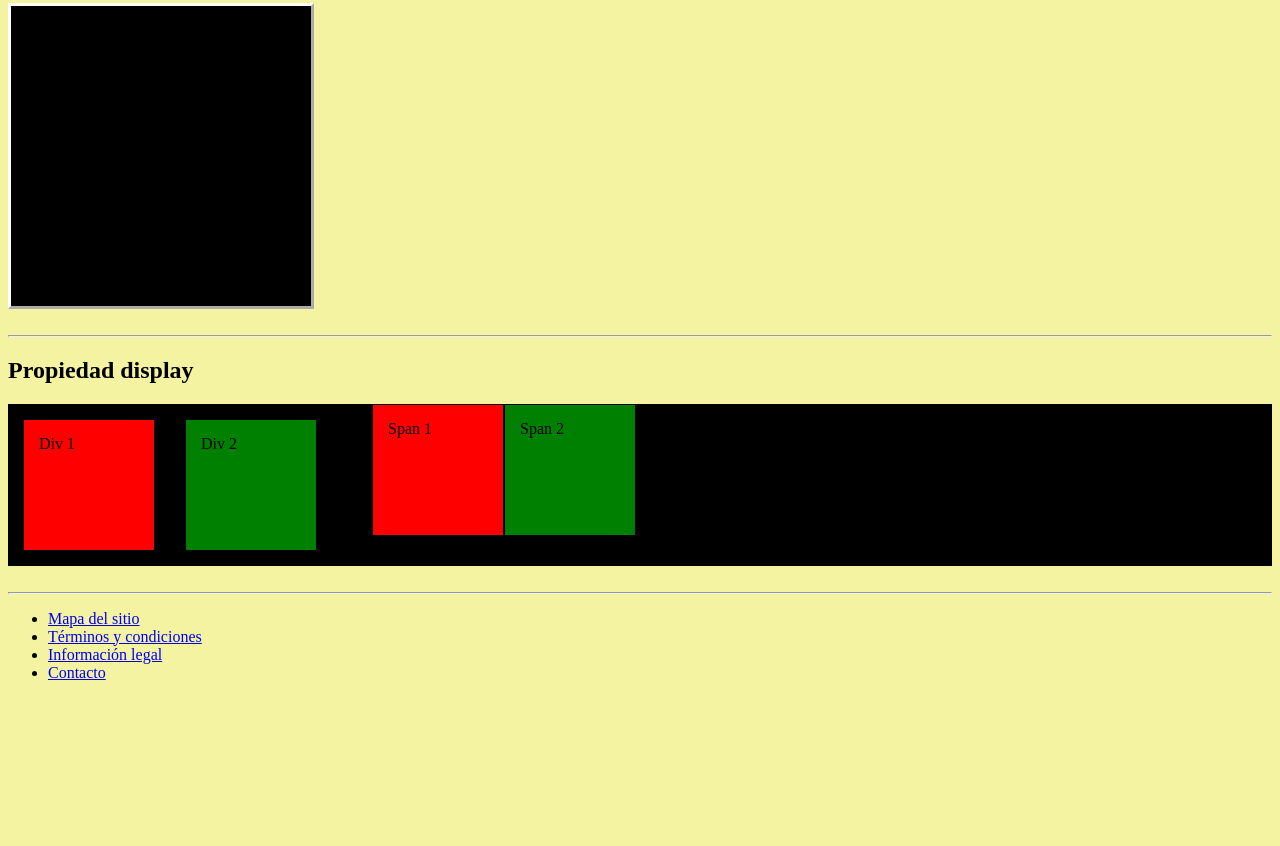
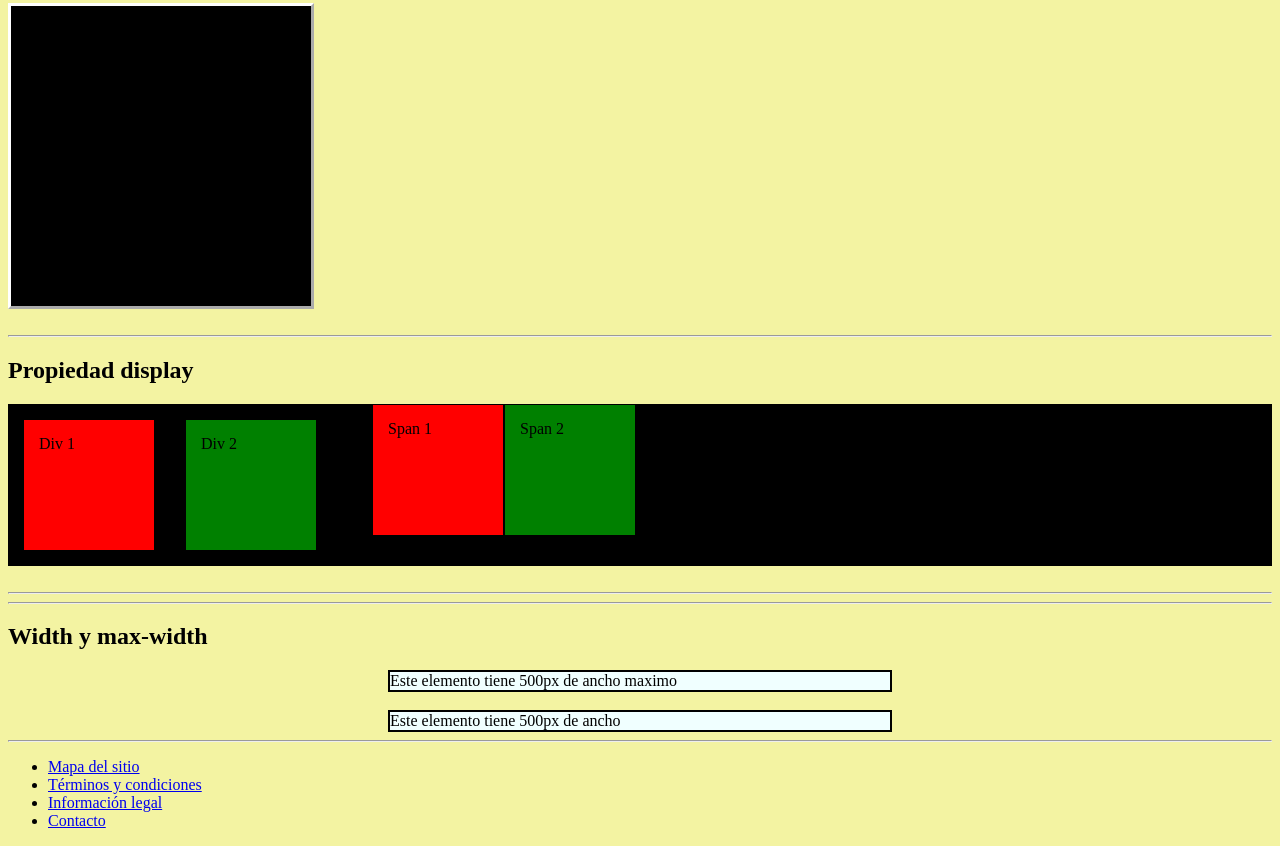
Before and after one commit to federicosuarez7/digital-house, a plain HTML site: page Professional Developer/Proyecto/index.html in a window 1280 px wide. Shown: the part 3972-4818 px from the top of the page. Before the commit the page ends 4670 px from the top, so only its background shows below. Drawn offline with Linux system fonts and the light colour scheme; a web font is replaced by a local one.

Commit message:
Propiedad width y max-width (CSS3)

```diff
--- a/Professional Developer/Proyecto/estilos.css
+++ b/Professional Developer/Proyecto/estilos.css
@@ -197,3 +197,16 @@ td{
     height: 100px;
     padding: 15px;
 }
+/* Width y max-width */
+.max{
+    margin: auto;
+    border: 2px solid black;
+    max-width: 500px;
+    background-color: azure;
+}
+.width{
+    margin: auto;
+    border: 2px solid black;
+    width: 500px;
+    background-color: azure;
+}
--- a/Professional Developer/Proyecto/index.html
+++ b/Professional Developer/Proyecto/index.html
@@ -225,6 +225,15 @@
     </section>
     <br>
     <hr>
+    <!--  Width y max-width-->
+    <hr>
+    <section>
+        <h2>Width y max-width</h2>
+        <div class="max">Este elemento tiene 500px de ancho maximo</div>
+        <br>
+        <div class="width">Este elemento tiene 500px de ancho</div>
+    </section>
+    <hr>
     <footer>
         <nav>
             <ul>
```
